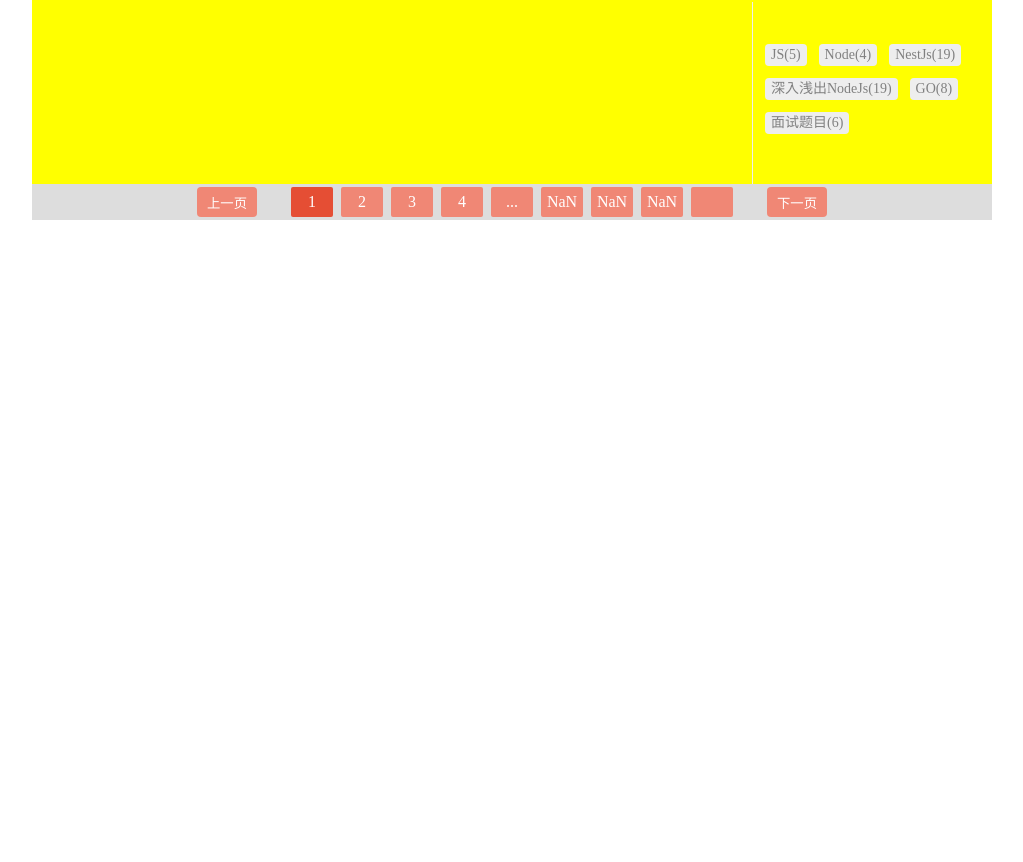
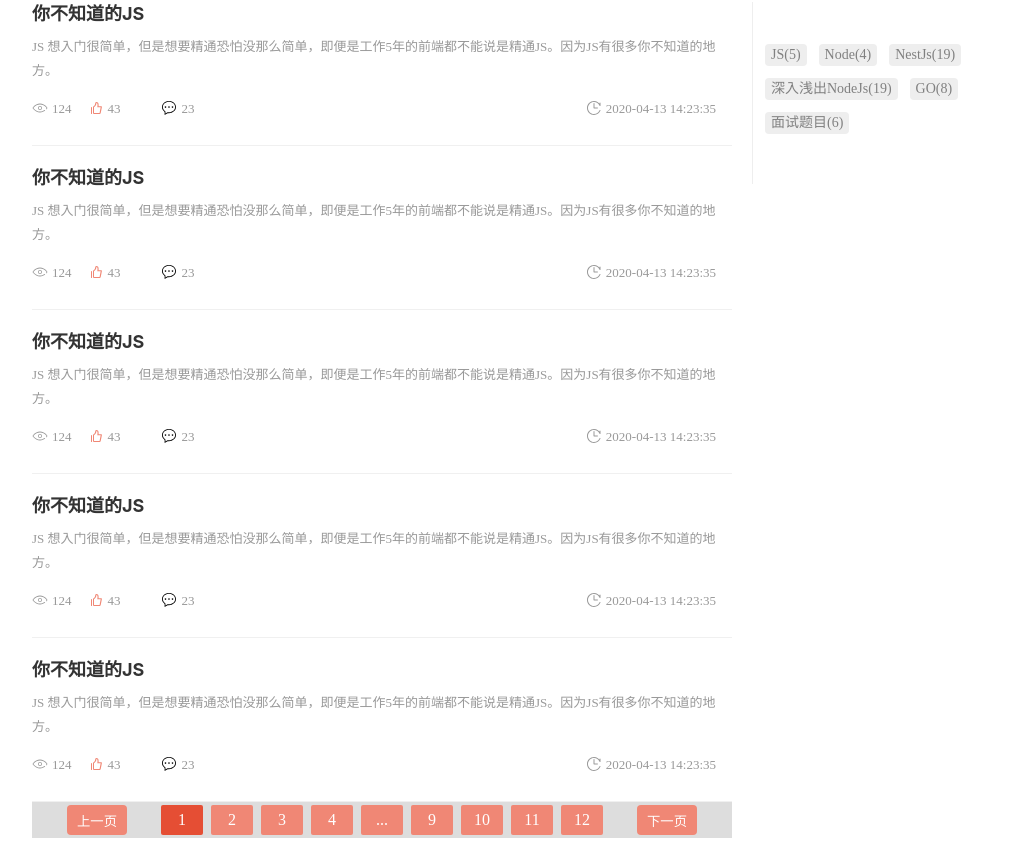
Before and after one commit to JunfengHan/blog, a React (Create React App) app: page / in a window 1280 px wide. Shown: the part 591-1453 px from the top of the page, without its empty margins (128-1151 px from the left). Before the commit the page ends 811 px from the top, so only its background shows below. Built offline with nearby package versions, Linux system fonts and the light colour scheme.

Commit message:
主页修改

```diff
--- a/src/common/header/index.js
+++ b/src/common/header/index.js
@@ -46,7 +46,7 @@ const Header = (props) => {
 			</Nav>
 			<Addition>
 				<Button className="">Sign Up</Button>
-				<Button className="">Sign In</Button>
+				<Button className="">Log In</Button>
 				<Button className="write">Write</Button>
 			</Addition>
 		</HeaderWrapper>
--- a/src/common/pageList/index.js
+++ b/src/common/pageList/index.js
@@ -21,7 +21,7 @@ class List extends Component {
 
 	render () {
     const wrapperStyle = {
-      width: this.state.width && this.state.width + 'px' || '100%'
+      width: this.state.width ? this.state.width + 'px' : '100%'
     };
 
     // 页数列表组件
--- a/src/pages/home/index.js
+++ b/src/pages/home/index.js
@@ -1,33 +1,61 @@
 import React, { Component } from 'react';
+import axios from 'axios';
 import {
     HomeWrapper,
     HomeLeft,
     HomeRight
 } from './style';
-import List from './component/List';
+import List from './component/list';
 import Tags from '../../common/tags';
 import PageList from '../../common/pageList';
 
+import { ApiHomeList, ApiTagsList } from '../../config/api';
 import kobe from '../../statics/img/kobe.jpeg';
 
 class Home extends Component {
+    constructor (props) {
+        super(props);
+
+        this.state = {
+            articleData: []
+        }
+    }
+
     render() {
         return (
-            <HomeWrapper>
+            <HomeWrapper className="homeWrapper">
                 <img className="banner-img" alt="kobe" src={kobe}></img>
                 <HomeLeft className="homeLeft">
-                    <List className="articleList"></List>
+                    <List className="articleList"
+                        data={this.state.articleData}
+                    ></List>
+                    <PageList
+                        className="pageList"
+                        pages={12}
+                    ></PageList>
                 </HomeLeft>
                 <HomeRight className="homeRight">
                     <Tags
                         className="tags"
                         clickTagItem = { this.onClickTag.bind(this)}
-                        url = "/api/tagsList.json"
+                        url = {ApiTagsList}
                     ></Tags>
                 </HomeRight>
-                <PageList></PageList>
             </HomeWrapper>
         )
+    }
+
+    // 组件挂载完成后加载数据
+    componentDidMount() {
+        axios.get(ApiHomeList).then((res) => {
+            if (res.data.success && res.data.data.length > 0) {
+                this.setState({
+                    articleData: res.data.data
+                });
+            }
+        }).catch((msg) => {
+            console.log("axios_get_error,url:", msg);
+        });
     }
 
     // 标签点击事件回调
--- a/src/pages/home/style.js
+++ b/src/pages/home/style.js
@@ -2,18 +2,17 @@ import styled from 'styled-components';
 
 export const HomeWrapper = styled.div`
     width: 960px;
-    margin: 0 auto;
+    margin: 0 auto 24px;
     .banner-img {
         width: 100%;
     };
-    background: yellow;
+    overflow: hidden;
 `;
 
 export const HomeLeft = styled.div`
     float: left;
-    margin-left: 15px;
     padding-top: 10px;
-    width: 625px;
+    width: 700px;
 `;
 
 export const HomeRight = styled.div`
```
